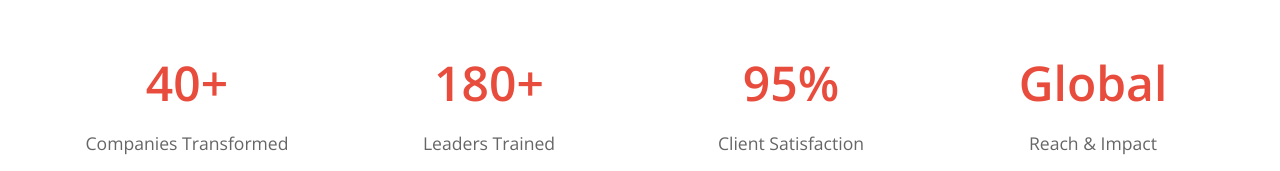
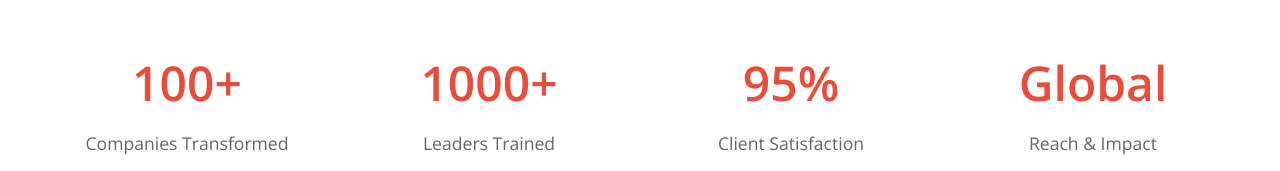
Before and after one commit to Dare-Consulting/website, a website: page index.html in a window 1280 px wide. Shown: the part 3298-3469 px from the top of the page. Drawn offline with nearby package versions, Linux system fonts and the light colour scheme.

Commit message:
Updated statistics

```diff
--- a/index.html
+++ b/index.html
@@ -283,11 +283,11 @@
             </div>
             <div class="stats-grid">
                 <div class="stat-item">
-                    <div class="stat-number">40+</div>
+                    <div class="stat-number">100+</div>
                     <div class="stat-label">Companies Transformed</div>
                 </div>
                 <div class="stat-item">
-                    <div class="stat-number">180+</div>
+                    <div class="stat-number">1000+</div>
                     <div class="stat-label">Leaders Trained</div>
                 </div>
                 <div class="stat-item">
```
